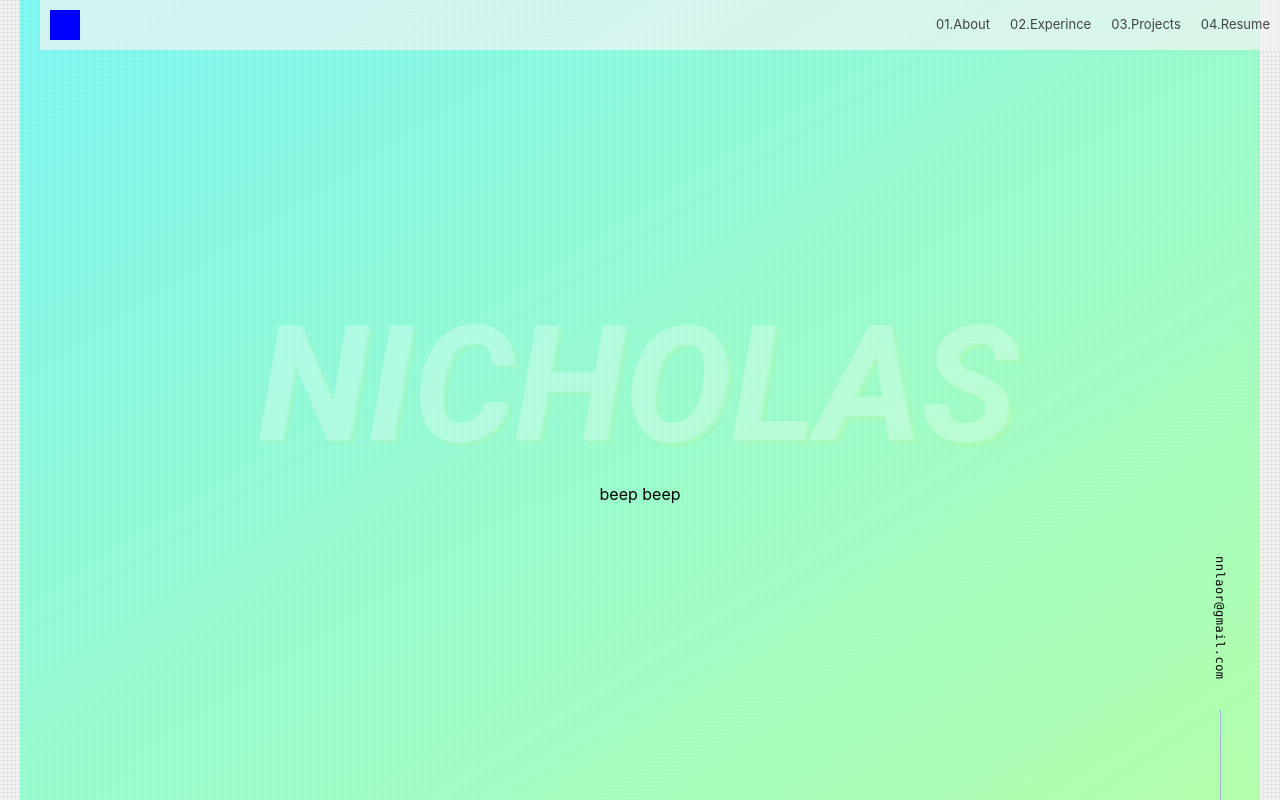
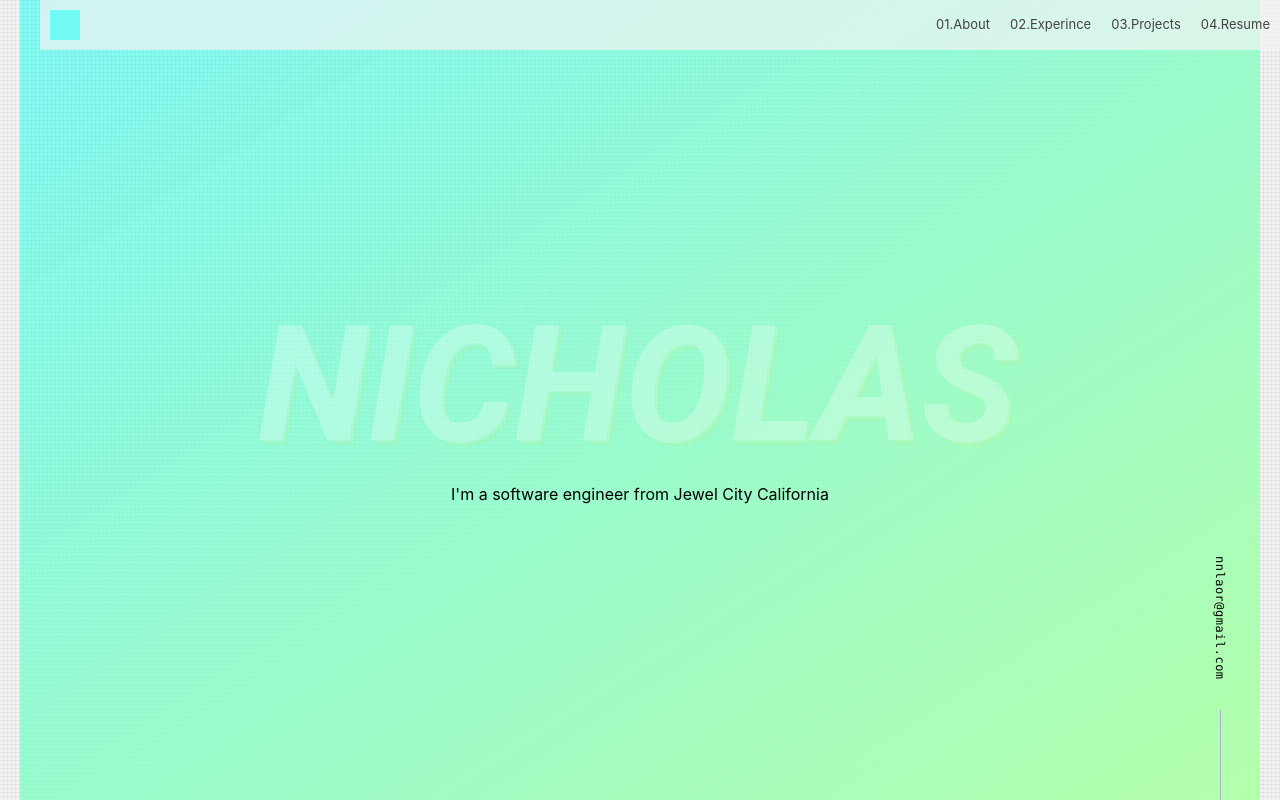
Before and after one commit to FlintSable/Portfolio-NextJS, a Next.js app: page / in a window 1280 px wide. Built offline with nearby package versions, Linux system fonts and the light colour scheme.

Commit message:
feat: adding function to change text dynamically

```diff
--- a/components/Header.js
+++ b/components/Header.js
@@ -15,7 +15,6 @@ export default function Header(){
     return(
         <header className={styles.header}>
             <div className={styles.logo}>
-
             </div>
             <nav className={styles["main-nav"]}>
                 <ul className={styles.ul}>
--- a/components/HeroText.js
+++ b/components/HeroText.js
@@ -7,14 +7,14 @@ import styles from "../styles/Home.module.css";
 
 const HeroText = () => {
     const [count, setCount] = useState(0);
-    const hero_text_array = ["Nicholas", "Noochla"];
+    const hero_text_array = ["Nicholas", "Nicholas"];
 
 
     useEffect(() => {
         const interval = setInterval(() => {
             setCount(count =>
                 count == hero_text_array.length - 1 ? count = 0 : count + 1);
-          }, 2250);
+          }, 4800);
           return () => clearInterval(interval);
         }, []);
     // componeentDidMount() {
@@ -32,7 +32,7 @@ return(
     // let textShift = hero_text_array[this.state.textIdx % hero_text_array.length];
     <div className={styles["hero-text-box"]}>
         <h1 className={styles["hero-text"]}>{hero_text_array[count]}</h1>
-        <p>beep beep</p>
+        <p>I'm a software engineer from  Jewel City California</p>
     </div>
     );
 
--- a/styles/Home.module.css
+++ b/styles/Home.module.css
@@ -17,6 +17,7 @@
   left: 50%;
   transform: translate(-50%, -50%);
   text-align: center;
+  overflow-wrap: break-word;
 }
 
 .hero-text {
@@ -87,7 +88,7 @@
   justify-content: flex-start;
   height: 30px;
   width: 30px;
-  background-color: blue;
+  background-color: rgba(18, 255, 247, 0.5);
 
 }
 
```
